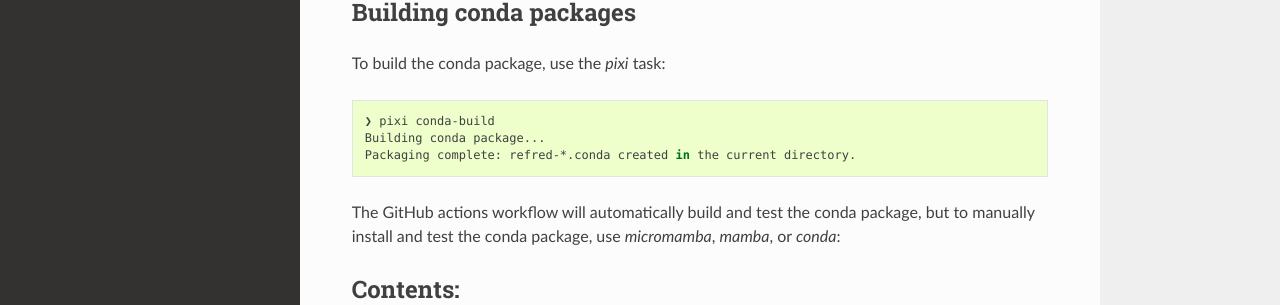
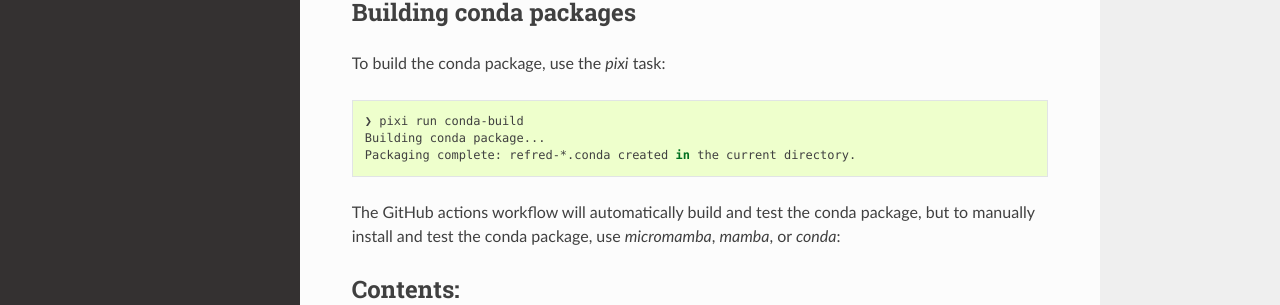
Before and after one commit to neutrons/RefRed, a Sphinx documentation site: the page built from docs/developer/index.rst, in a window 1280 px wide and 1209 px high. Shown: the part 643-948 px from the top of the window. Built offline with Sphinx 7.4.7 and the Read the Docs theme 3.1.0, drawn with Linux system fonts in a browser that asks for light colours; the version number is read from the project's files by our own code.

Commit message:
correct a bit the new documentation
Signed-off-by: Jose Borreguero <borreguero@gmail.com>

```diff
--- a/docs/developer/index.rst
+++ b/docs/developer/index.rst
@@ -37,7 +37,7 @@ To build the conda package, use the `pixi` task:
 
 .. code-block:: bash
 
-   ❯ pixi conda-build
+   ❯ pixi run conda-build
    Building conda package...
    Packaging complete: refred-*.conda created in the current directory.
 
```
Also changed, not shown: other parts of docs/developer/index.rst (+2 -1 lines).
